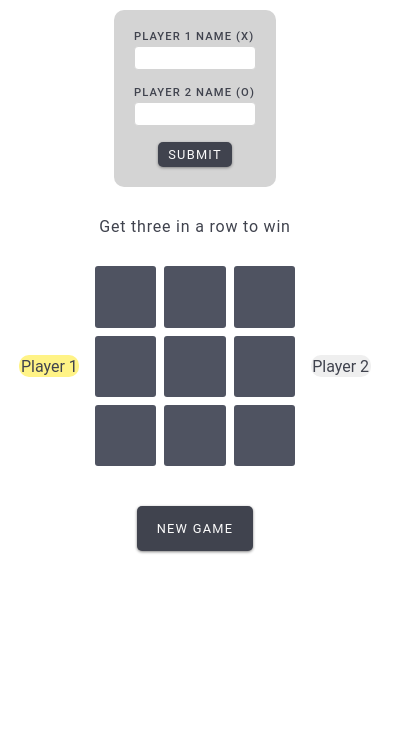
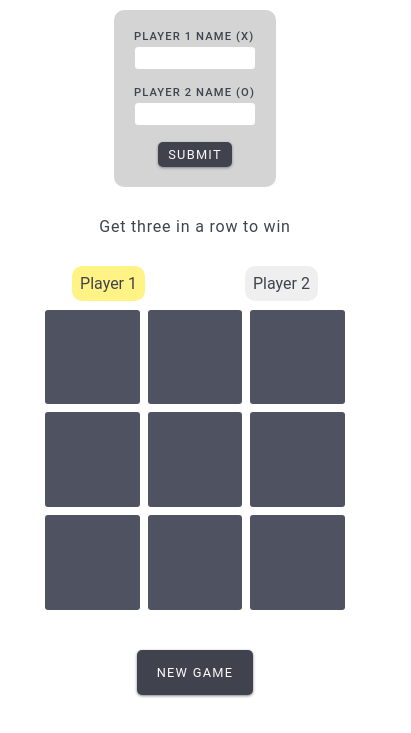
Before and after one commit to kristenmazza/tic-tac-toe, a website: page index.html in a window 390 px wide. Shown: the part 111-844 px from the top of the page, 411 px wide, since content can reach past the window. Drawn offline with Linux system fonts and the light colour scheme.

Commit message:
Move player buttons to top of gameboard

```diff
--- a/index.html
+++ b/index.html
@@ -32,10 +32,13 @@
     <main>
       <div class="container">
         <div class="game-wrapper">
-          <div class="player"><button class="player-btn" type="button" id="player-one">Player 1</button></div>
+          <div class="player-wrapper">
+            <div class="player"><button class="player-btn" type="button" id="player-one">Player 1</button></div>
+            <div class="player"><button class="player-btn" type="button" id="player-two">Player 2</button></div>
+          </div>
+
           <div id="gameboard"></div>
-          <div class="player"><button class="player-btn" type="button" id="player-two">Player 2</button></div>
-          </div>
+        </div>
       </div>
       <div class="container">
         <div id="new-game"><button class="new-game-btn" type="button">NEW GAME</button></div>
--- a/style.css
+++ b/style.css
@@ -98,10 +98,16 @@ button[type="submit"]:hover, .new-game-btn:hover {
 
 .game-wrapper {
     display: flex;
-    gap: 4vw;
-    align-items: center;
-    width: 100%;
-    justify-content: center;
+    flex-direction: column;
+    width: 500px;
+}
+
+.player-wrapper {
+    display: flex;
+    justify-content: space-between;
+    padding-bottom: 1vh;
+    gap: 1vh;
+    flex-wrap: wrap;
 }
 
 #gameboard {
@@ -110,7 +116,8 @@ button[type="submit"]:hover, .new-game-btn:hover {
     grid-template-rows: repeat(3, 1fr);
     grid-gap: 0.5rem;
     height: 500px;
-    flex: 0 0 500px;
+    width: 500px;
+    align-self: center;
 }
 
 .box {
@@ -143,7 +150,7 @@ button[type="submit"]:hover, .new-game-btn:hover {
 
 .player-btn {
 	border: none;
-	padding: 0.4vw;
+	padding: 8px;
 	font: inherit;
     color: inherit;
     border-radius: 10px;
@@ -159,14 +166,19 @@ button[type="submit"]:hover, .new-game-btn:hover {
     margin-right: auto;
 }
 
-
 @media (max-width: 600px) {
     #gameboard {
-        height: 200px;
-        flex: 0 0 200px;
+        height: 300px;
+        width: 300px;
     }
 
     .form {
         flex-direction: column;
     }
+
+    .game-wrapper {
+        display: flex;
+        flex-direction: column;
+        width: 300px;
+    }
   }
```
